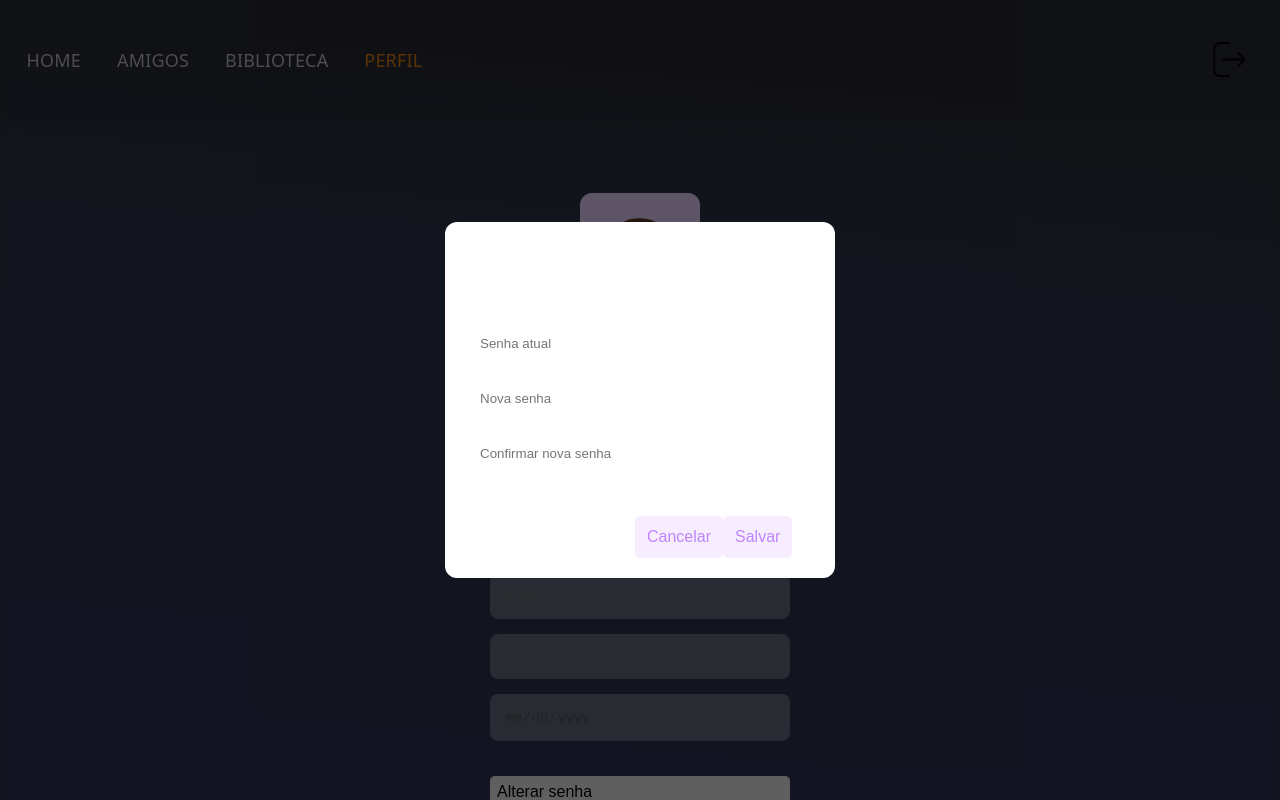
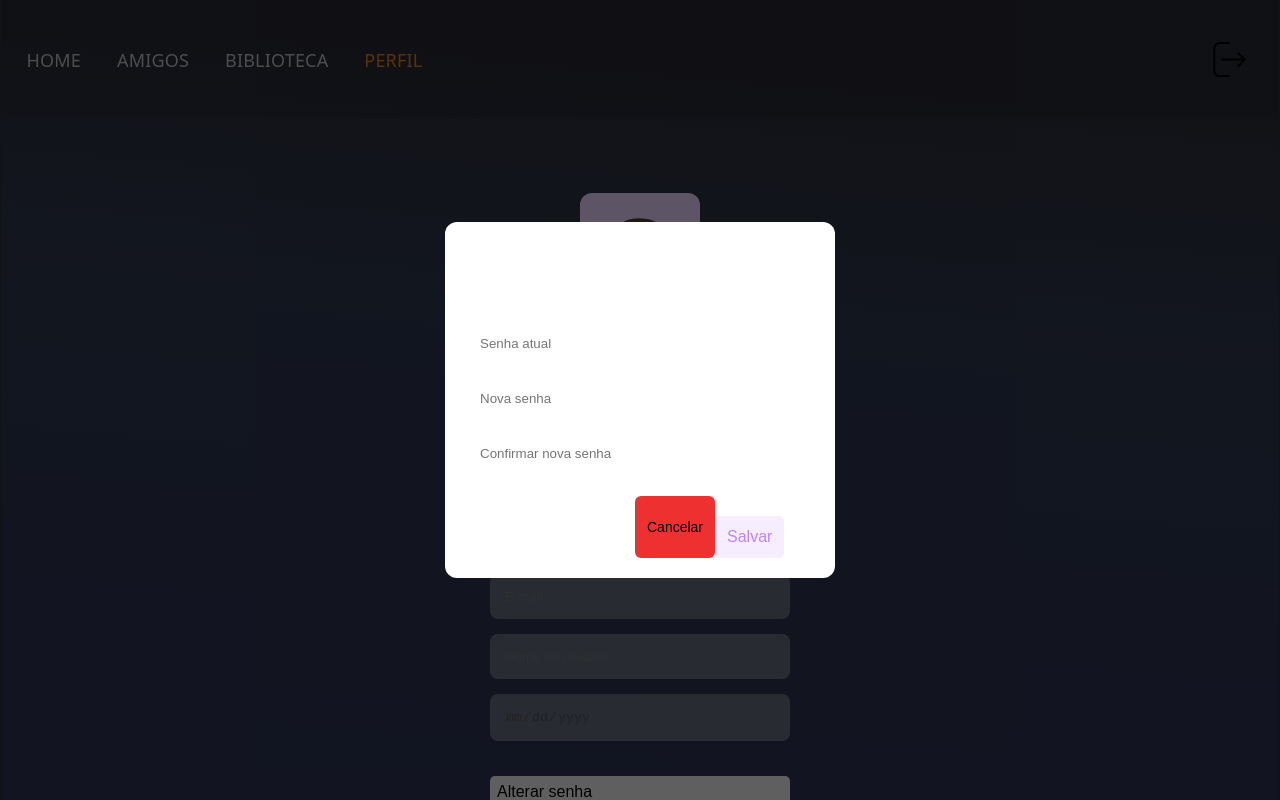
Before and after one commit to marceloareas/Ludica, a React (Vite) app in the folder front-end/: page /perfil in a window 1280 px wide. Both pictures are taken after a click on the button "Alterar senha". Shown: the top 800 px of the page. Built offline with nearby package versions, Linux system fonts and the light colour scheme.

Commit message:
sprint 6

```diff
--- a/front-end/src/pages/Perfil/perfil.jsx
+++ b/front-end/src/pages/Perfil/perfil.jsx
@@ -219,7 +219,7 @@ export default function Perfil() {
 
               <button
                 type="button"
-                className={registerStyles.enterLogin}
+                className={perfilStyles.cancelChangePassword}
                 onClick={() => setIsModalOpen(false)}
               >
                 Cancelar
```
